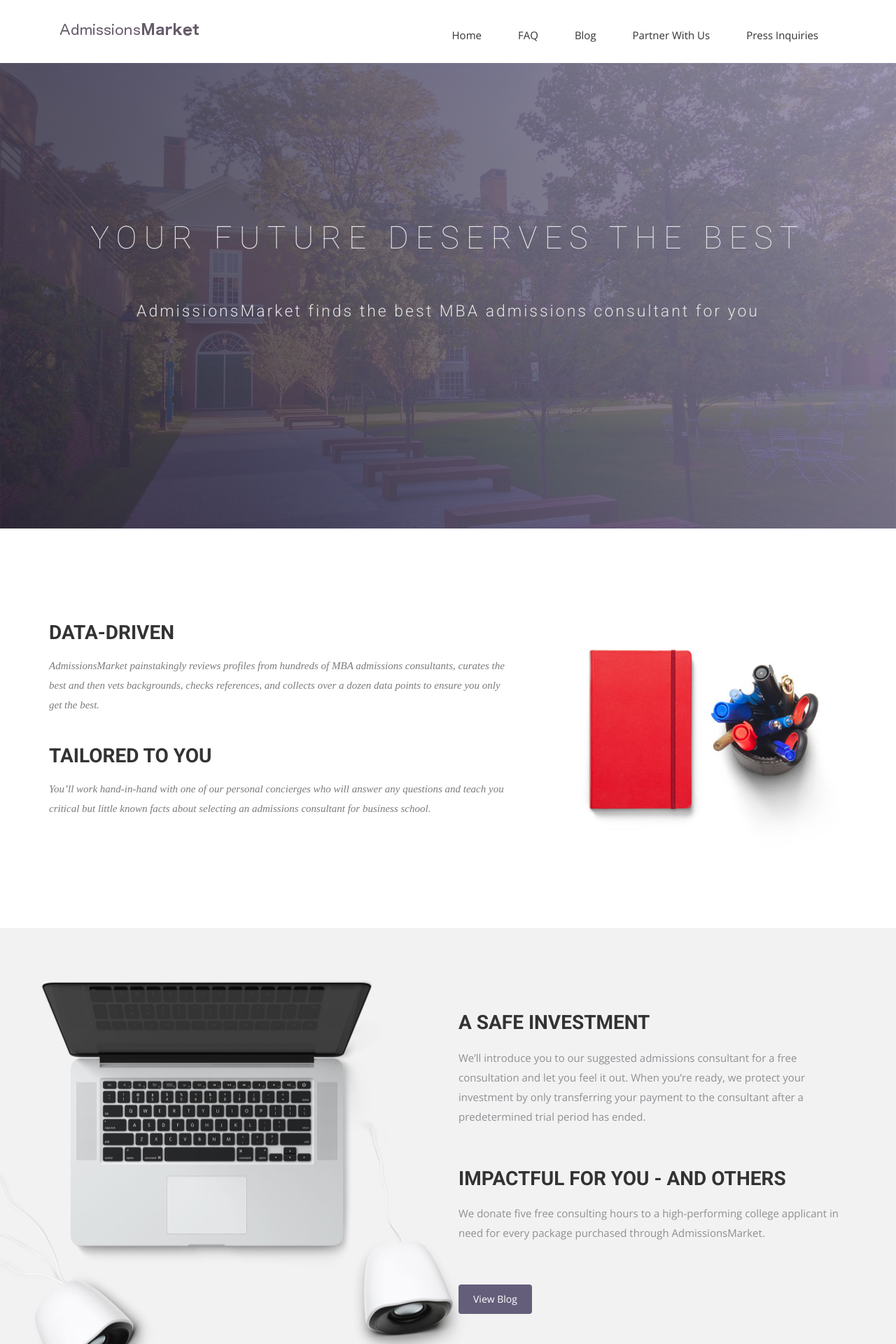
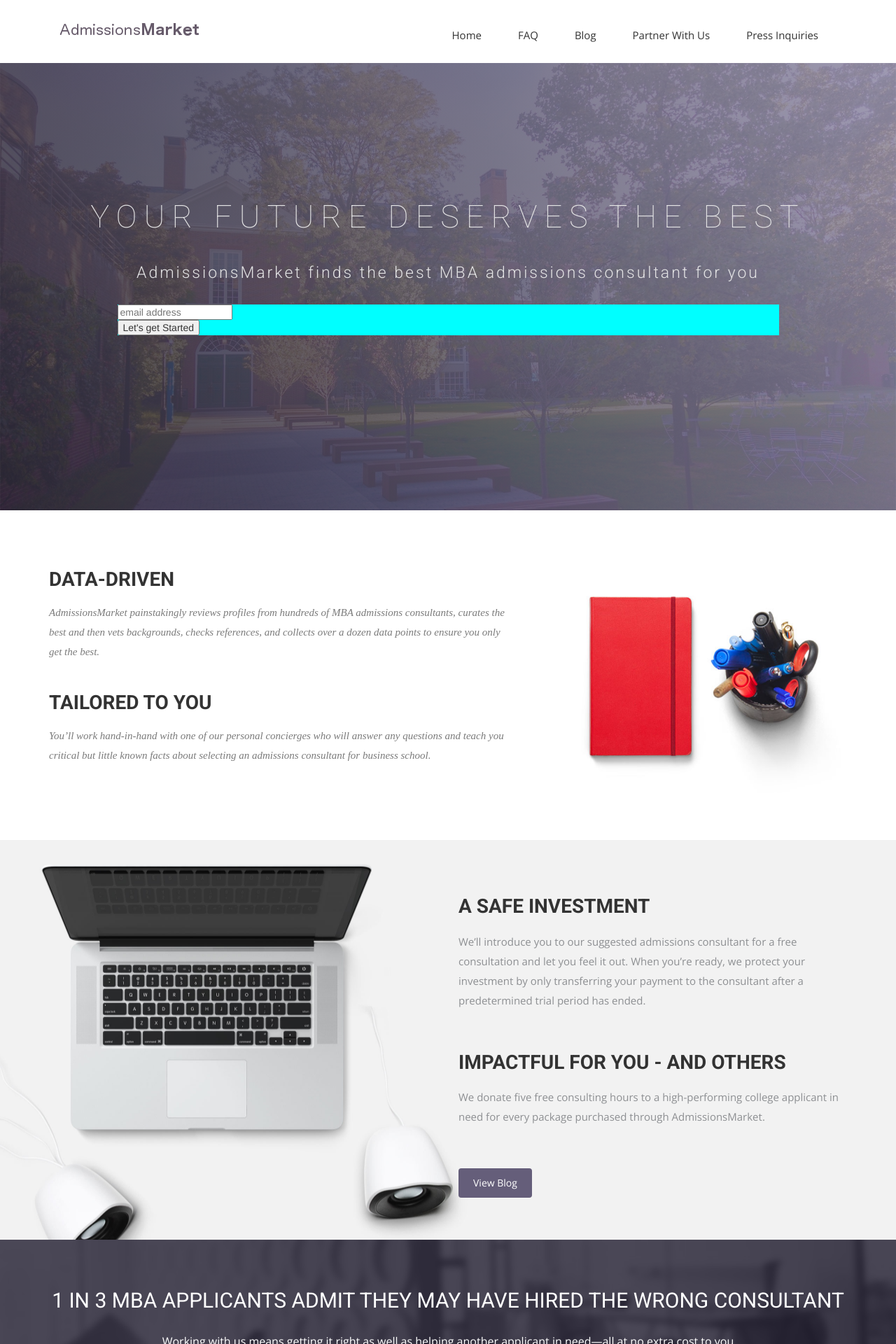
Before and after one commit to dsardi/Eric-Natelson.github.io, a Jekyll site: the page built from index.html, in a window 1280 px wide. Shown: the top 1920 px of the page at 70% size. Built offline with Jekyll 4.4.1, drawn with Linux system fonts in a browser that asks for light colours; nearby versions of some CDN libraries; some web fonts are replaced; comment, search, counter and statistics services are not loaded.

Commit message:
Added functioning email input field & cut down padding in info areas

```diff
--- a/_layouts/default.html
+++ b/_layouts/default.html
@@ -2,6 +2,8 @@
 <html class="no-js">
   <head>
     <link rel="icon" type="image/png" href="favicon.png">
+
+  </head>
     {% include head.html %}
   <body>
 
--- a/css/airspace.css
+++ b/css/airspace.css
@@ -94,14 +94,14 @@
 					Index Start
 -----------------------------------------------*/
 /*--
-	Slider Start
+ Start
 --*/
 #slider {
   background: url("../img/courtyard.jpg") no-repeat;
   background-size: cover;
   background-attachment: fixed;
   background-position: 10% 0%;
-  padding: 200px 0 280px 0;
+  padding: 170px 0 250px 0;
   position: relative;
 }
 #slider:before {
@@ -125,7 +125,7 @@
   font-size: 45px;
   line-height: 60px;
   letter-spacing: 10px;
-  padding-bottom: 45px;
+  padding-bottom: 20px;
 }
 #slider .block p {
   font-size: 23px;
@@ -133,12 +133,13 @@
   font-family: 'Roboto', sans-serif;
   font-weight: 300;
   letter-spacing: 3px;
+  padding-bottom: 15px;
 }
 /*--
 	wrapper Start
 --*/
 #intro {
-  padding: 100px 0;
+  padding: 50px 0;
 }
 #intro .block h2 {
   padding-top: 35px;
@@ -215,12 +216,13 @@
   opacity: 0.8;
 }
 #call-to-action h2 {
-  padding-bottom: 20px;
+  padding-bottom: 30px;
   line-height: 33px;
   margin: 0;
   font-size: 30px;
 }
 #call-to-action p {
+  padding-bottom: 20px;
   font-size: 16px;
   line-height: 1.6;
 }
@@ -255,7 +257,7 @@
   box-sizing: border-box;
   -webkit-backface-visibility: hidden;
   backface-visibility: hidden;
-  padding: 100px 0;
+  padding: 60px 0;
 }
 #feature h2 {
   font-size: 28px;
@@ -472,10 +474,10 @@
   transition: all 0.4s ease-in-out;
 }
 #portfolio-work .block .portfolio-contant ul li {
-  display: inline-block;
+  display: center;
   width: 22%;
   overflow: hidden;
-  margin: 10px;
+  margin: 15px;
   position: relative;
 }
 #portfolio-work .block .portfolio-contant ul li:hover .overly {
@@ -488,13 +490,16 @@
   -moz-transform: translate(0%, -50%);
   -ms-transform: translate(0%, -50%);
   transform: translate(0%, -50%);
+  background: rgba(192, 192, 192, 0.4);
 }
+
 #portfolio-work .block .portfolio-contant ul li a {
   display: block;
-  color: #fff;
+  color: #404040;
 }
 #portfolio-work .block .portfolio-contant ul li a h2 {
-  font-size: 18px;
+  font-size: 16px;
+  text-align: center;
   text-transform: uppercase;
   letter-spacing: 1px;
   padding: 10px;
@@ -511,6 +516,7 @@
   width: 100%;
   height: auto;
 }
+/*
 #portfolio-work .block .portfolio-contant .overly {
   position: absolute;
   top: 0;
@@ -524,9 +530,10 @@
   transition: .3s all;
   text-align: center;
 }
+*/
 #portfolio-work .block .portfolio-contant .position-center {
   position: absolute;
-  top: 50%;
+  top: 4%;
   left: 0%;
   -webkit-transform: translate(0%, 50%);
   -moz-transform: translate(0%, 50%);
--- a/index.html
+++ b/index.html
@@ -13,6 +13,29 @@
           <h1 align="center" class="animated fadeInUp">YOUR FUTURE DESERVES THE BEST</h1>
           <p align="center" class="animated fadeInUp">AdmissionsMarket finds the best MBA admissions consultant for you</p>
         </div>
+      </div>
+    </div>
+    <div class="row">
+      <div class="col-md-10 col-md-offset-1">
+              <!-- Begin MailChimp Signup Form -->
+      <link href="//cdn-images.mailchimp.com/embedcode/horizontal-slim-10_7.css" rel="stylesheet" type="text/css">
+      <style type="text/css">
+      	#mc_embed_signup{background:#00ffffff; clear:left; font:14px Helvetica,Arial,sans-serif; width:100%;}
+      	/* Add your own MailChimp form style overrides in your site stylesheet or in this style block.
+      	   We recommend moving this block and the preceding CSS link to the HEAD of your HTML file. */
+      </style>
+      <div id="mc_embed_signup">
+      <form action="//admissionsmarket.us14.list-manage.com/subscribe/post?u=1fd4462e408d956f5c262e0d8&amp;id=e850f7628e" method="post" id="mc-embedded-subscribe-form" name="mc-embedded-subscribe-form" class="validate" target="_blank" novalidate>
+          <div id="mc_embed_signup_scroll" class="animated fadeInDown">
+      	<input type="email" value=""  name="EMAIL" class="email" id="mce-EMAIL" placeholder="email address" required>
+          <!-- real people should not fill this in and expect good things - do not remove this or risk form bot signups-->
+          <div style="position: absolute; left: -5000px;" aria-hidden="true"><input type="text" name="b_1fd4462e408d956f5c262e0d8_e850f7628e" tabindex="-1" value=""></div>
+          <div class="clear">
+            <input type="submit" value="Let's get Started" name="subscribe" id="mc-embedded-subscribe" class="button"></div>
+          </div>
+      </form>
+      </div>
+      <!--End mc_embed_signup-->
       </div>
     </div>
   </div>
@@ -131,22 +154,29 @@
         <div class="block">
           <h2>1 IN 3 MBA APPLICANTS ADMIT THEY MAY HAVE HIRED THE WRONG CONSULTANT</h2>
             <p>Working with us means getting it right as well as helping another applicant in need—all at no extra cost to you</p>
-            <!-- contact form start -->
-            <section id="contact-form">
-              <div class="container">
-                <div class="row">
-                  <div class="col-md-6 col-md-offset-3 col-sm-12">
-                    <div class="block">
-                      <form>
-                        <div class="form-group">
-                          <input type="text" class="form-control" placeholder="Email Address">
-                        </div>
-                      </form>
-                    </div>
+            <div class="row">
+              <div class="col-md-10 col-md-offset-1">
+                      <!-- Begin MailChimp Signup Form -->
+              <link href="//cdn-images.mailchimp.com/embedcode/horizontal-slim-10_7.css" rel="stylesheet" type="text/css">
+              <style type="text/css">
+                #mc_embed_signup{background:#00ffffff; clear:left; font:14px Helvetica,Arial,sans-serif; width:100%;}
+                /* Add your own MailChimp form style overrides in your site stylesheet or in this style block.
+                   We recommend moving this block and the preceding CSS link to the HEAD of your HTML file. */
+              </style>
+              <div id="mc_embed_signup">
+              <form action="//admissionsmarket.us14.list-manage.com/subscribe/post?u=1fd4462e408d956f5c262e0d8&amp;id=e850f7628e" method="post" id="mc-embedded-subscribe-form" name="mc-embedded-subscribe-form" class="validate" target="_blank" novalidate>
+                  <div id="mc_embed_signup_scroll">
+                <input type="email" value=""  name="EMAIL" class="email" id="mce-EMAIL" placeholder="email address" required>
+                  <!-- real people should not fill this in and expect good things - do not remove this or risk form bot signups-->
+                  <div style="position: absolute; left: -5000px;" aria-hidden="true"><input type="text" name="b_1fd4462e408d956f5c262e0d8_e850f7628e" tabindex="-1" value=""></div>
+                  <div class="clear">
+                    <input type="submit" value="Let's Get Started" name="subscribe" id="mc-embedded-subscribe" class="button"></div>
                   </div>
-                </div>
+              </form>
               </div>
-            </section>
+              <!--End mc_embed_signup-->
+              </div>
+            </div>
         </div>
       </div>
     </div>
```
Also changed, not shown: FAQ.html (+5 -5 lines), contact.html (+10 -35 lines), css/animate.css.
